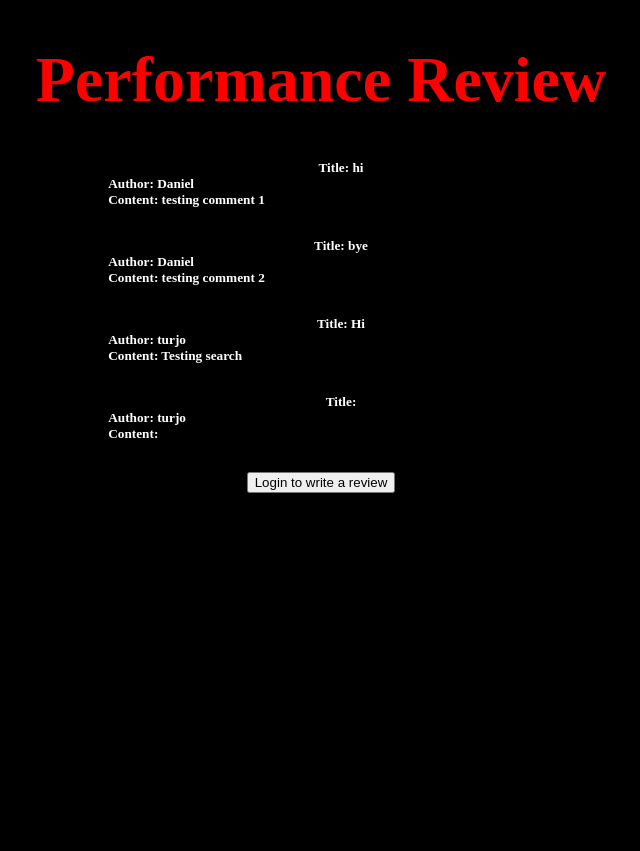
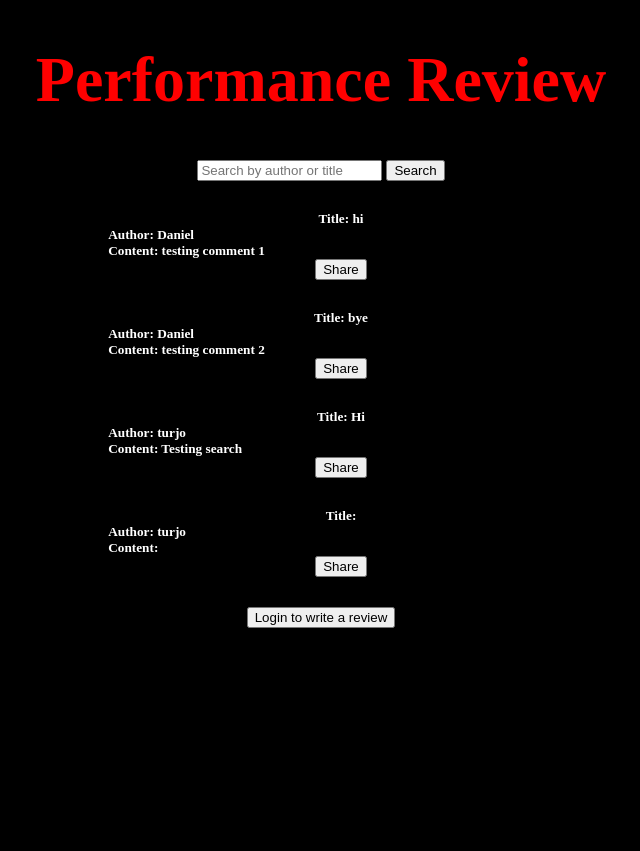
Before and after one commit to tpturjo/Performance-Review-Web-Application, a Bottle app: page /public in a window 1280 px wide. Shown: the whole page, without its empty margins (319-959 px from the left). Run offline with Bottle, Linux system fonts and the light colour scheme; data comes from the database, SQL or seed files in the repository; both versions use the stored data as it was after the commit.

Commit message:
Updating the search and share feature

```diff
--- a/route.py
+++ b/route.py
@@ -30,9 +30,16 @@ def public():
         str: The public page HTML.
 
     """
+    search_query = request.query.get('search')
     all_published = database.get_published_reviews()
-    all_published_reformatted = methods.format_list_for_public(all_published)
-    return template('templates/public.html', reviews=all_published_reformatted)
+    if search_query:
+        # Filter the reviews based on the search query
+        filtered_reviews = [review for review in all_published if
+                            search_query.lower() in review[0].lower() or search_query.lower() in review[1].lower()]
+        all_published_reformatted = methods.format_list_for_public(filtered_reviews)
+    else:
+        all_published_reformatted = methods.format_list_for_public(all_published)
+    return template('templates/public.html', reviews=all_published_reformatted, search_query=search_query)
 
 
 @app.route('/createAccount')
--- a/templates/public.html
+++ b/templates/public.html
@@ -11,6 +11,13 @@
     <div class = "title">
         <h1>Performance Review</h1>
     </div>
+    <!-- Adding the search input -->
+    <div class="search">
+        <form action="/public" method="get">
+            <input type="text" name="search" placeholder="Search by author or title" value="{{search_query}}">
+            <input type="submit" value="Search">
+        </form>
+    </div>
 
     <div class = "content">
         <ul class = "reviews">
@@ -20,6 +27,8 @@
                     <h5 id="title">{{ review[1] }}</h5>
                     <h5>{{ review[0] }}</h5>
                     <h5>{{ review[2] }}</h5>
+                    <!-- Adding a Share button -->
+                    <button class="share-button" data-title="{{ review[1] }}" data-content="{{ review[2] }}">Share</button>
                 </div>
             </li>
         % end
@@ -33,5 +42,32 @@
                 </button>
              </form>
     </div>
+    <script>
+        // JavaScript code to handle the Share button click event
+        const shareButtons = document.querySelectorAll('.share-button');
+
+        shareButtons.forEach(button => {
+            button.addEventListener('click', function () {
+                const title = this.getAttribute('data-title');
+                const content = this.getAttribute('data-content');
+                const shareText = `Check out this review: ${title} - ${content}`;
+
+
+                const shareUrl = 'http://localhost:8080/public?';
+
+                if (navigator.share) {
+                    navigator.share({
+                        title: title,
+                        text: shareText,
+                        url: shareUrl,
+                    })
+                        .then(() => console.log('Shared successfully'))
+                        .catch(error => console.error('Error sharing:', error));
+                } else {
+                    alert('Sharing is not supported on this device or browser.');
+                }
+            });
+        });
+    </script>
 </body>
 </html>
```
Also changed, not shown: userDatabase.db.
